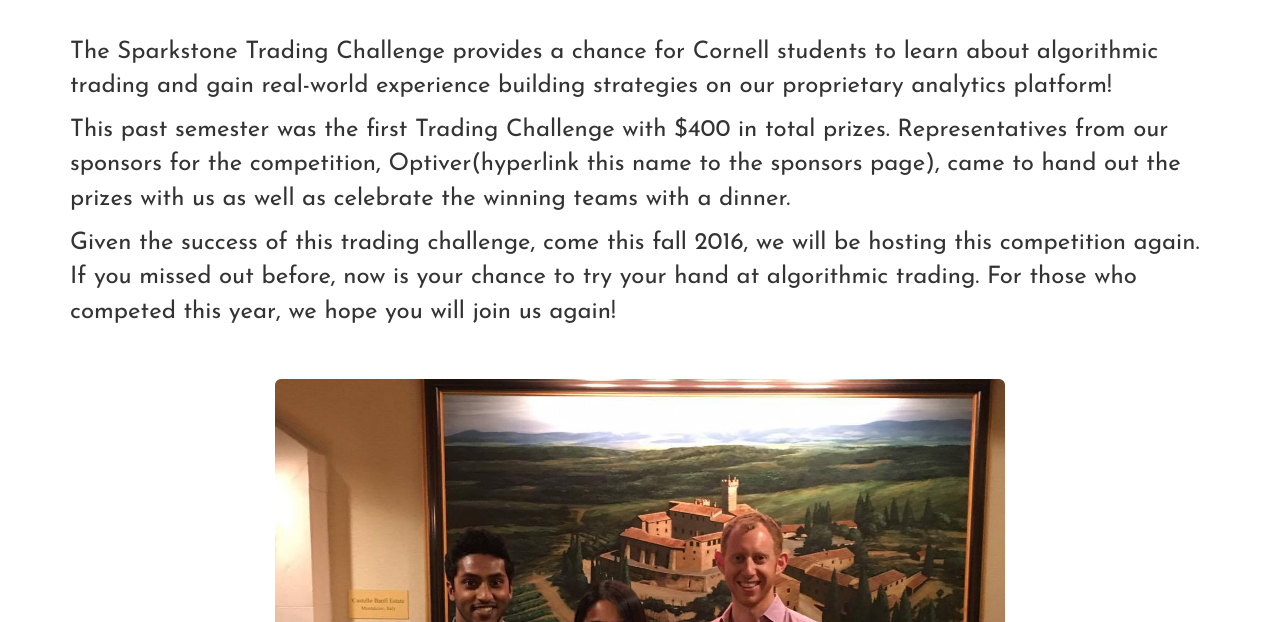
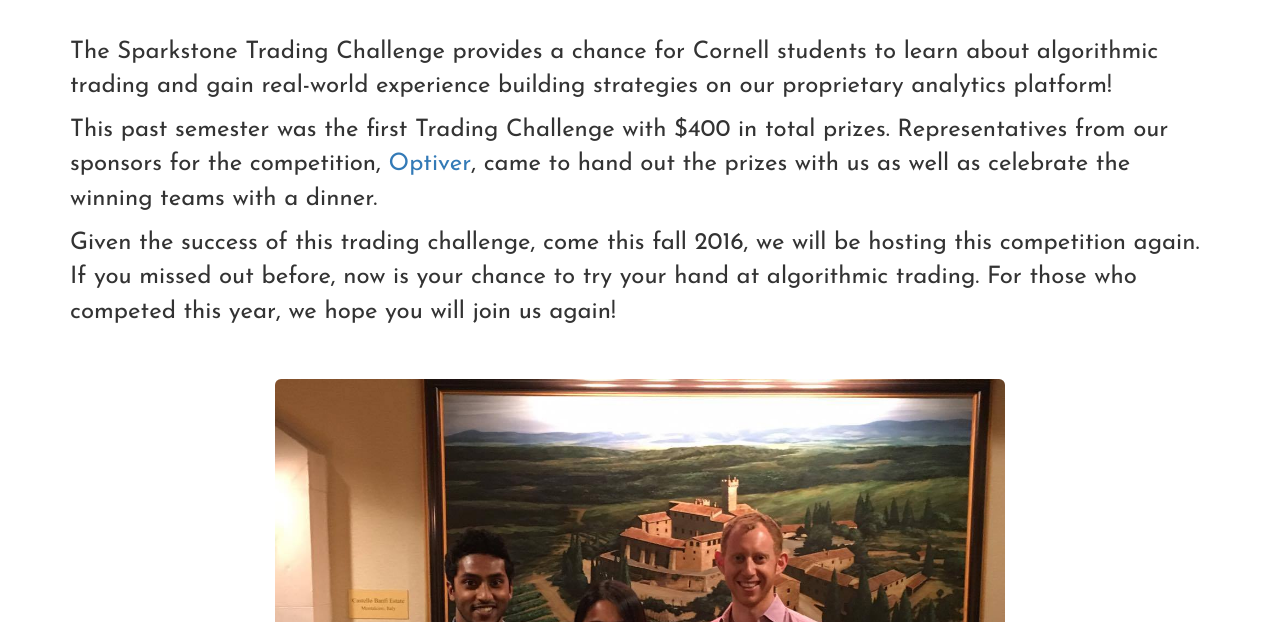
Before and after one commit to sparkstoneanalytics/Sparkstone_Website, a plain HTML site: page registration.html in a window 1280 px wide. Shown: the part 178-800 px from the top of the page. Drawn offline with nearby package versions, Linux system fonts and the light colour scheme.

Commit message:
fixed a link

```diff
--- a/registration.html
+++ b/registration.html
@@ -85,7 +85,7 @@
           <br>
 
           <p> The Sparkstone Trading Challenge provides a chance for Cornell students to learn about algorithmic trading and gain real-world experience building strategies on our proprietary analytics platform!</p>
-          <p> This past semester was the first Trading Challenge with $400 in total prizes. Representatives from our sponsors for the competition, Optiver(hyperlink this name to the sponsors page), came to hand out the prizes with us as well as celebrate the winning teams with a dinner.</p>
+          <p> This past semester was the first Trading Challenge with $400 in total prizes. Representatives from our sponsors for the competition, <a href="http://www.optiver.com/corporate/" target="_blank">Optiver</a>, came to hand out the prizes with us as well as celebrate the winning teams with a dinner.</p>
           <p> Given the success of this trading challenge, come this fall 2016, we will be hosting this competition again. If you missed out before, now is your chance to try your hand at algorithmic trading. For those who competed this year, we hope you will join us again!</p>
 
           <br>
```
